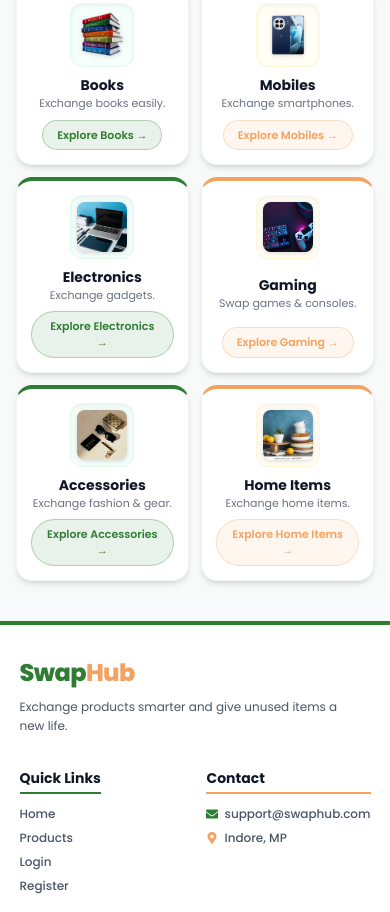
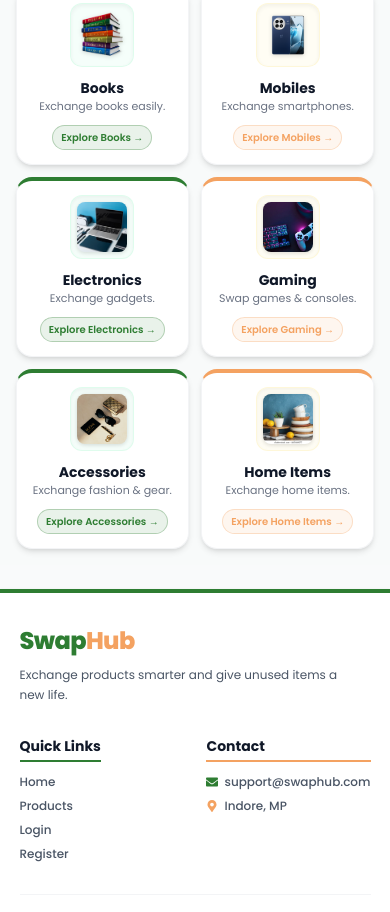
Before and after one commit to Amanverma45/swapHub, a React (Vite) app in the folder Frontend/hub/: page / in a window 390 px wide. Shown: the part 1460-2372 px from the top of the page. Built offline with nearby package versions, Linux system fonts and the light colour scheme; no server answers.

Commit message:
manage nav css

```diff
--- a/Frontend/hub/src/Components/Home.jsx
+++ b/Frontend/hub/src/Components/Home.jsx
@@ -241,7 +241,7 @@ const Home = () => {
                                 </p>
                             </div>
 
-                            <span className="mt-2 sm:mt-4 inline-flex items-center justify-center px-3.5 py-1.5 rounded-full text-[11px] sm:text-xs font-semibold text-[#2E7D32] bg-[#2E7D32]/10 border border-[#2E7D32]/30 group-hover:bg-[#2E7D32] group-hover:text-white transition-all duration-300">
+                            <span className="mt-2 sm:mt-4 inline-flex items-center justify-center px-2 sm:px-3.5 py-1 sm:py-1.5 rounded-full text-[10px] sm:text-xs font-semibold whitespace-nowrap text-[#2E7D32] bg-[#2E7D32]/10 border border-[#2E7D32]/30 group-hover:bg-[#2E7D32] group-hover:text-white transition-all duration-300">
                                 Explore Books &rarr;
                             </span>
                         </motion.div>
@@ -274,7 +274,7 @@ const Home = () => {
                                 </p>
                             </div>
 
-                            <span className="mt-2 sm:mt-4 inline-flex items-center justify-center px-3.5 py-1.5 rounded-full text-[11px] sm:text-xs font-semibold text-[#F4A261] bg-[#F4A261]/10 border border-[#F4A261]/30 group-hover:bg-[#F4A261] group-hover:text-white transition-all duration-300">
+                            <span className="mt-2 sm:mt-4 inline-flex items-center justify-center px-2 sm:px-3.5 py-1 sm:py-1.5 rounded-full text-[10px] sm:text-xs font-semibold whitespace-nowrap text-[#F4A261] bg-[#F4A261]/10 border border-[#F4A261]/30 group-hover:bg-[#F4A261] group-hover:text-white transition-all duration-300">
                                 Explore Mobiles &rarr;
                             </span>
                         </motion.div>
@@ -307,7 +307,7 @@ const Home = () => {
                                 </p>
                             </div>
 
-                            <span className="mt-2 sm:mt-4 inline-flex items-center justify-center px-3.5 py-1.5 rounded-full text-[11px] sm:text-xs font-semibold text-[#2E7D32] bg-[#2E7D32]/10 border border-[#2E7D32]/30 group-hover:bg-[#2E7D32] group-hover:text-white transition-all duration-300">
+                            <span className="mt-2 sm:mt-4 inline-flex items-center justify-center px-2 sm:px-3.5 py-1 sm:py-1.5 rounded-full text-[10px] sm:text-xs font-semibold whitespace-nowrap text-[#2E7D32] bg-[#2E7D32]/10 border border-[#2E7D32]/30 group-hover:bg-[#2E7D32] group-hover:text-white transition-all duration-300">
                                 Explore Electronics &rarr;
                             </span>
                         </motion.div>
@@ -340,7 +340,7 @@ const Home = () => {
                                 </p>
                             </div>
 
-                            <span className="mt-2 sm:mt-4 inline-flex items-center justify-center px-3.5 py-1.5 rounded-full text-[11px] sm:text-xs font-semibold text-[#F4A261] bg-[#F4A261]/10 border border-[#F4A261]/30 group-hover:bg-[#F4A261] group-hover:text-white transition-all duration-300">
+                            <span className="mt-2 sm:mt-4 inline-flex items-center justify-center px-2 sm:px-3.5 py-1 sm:py-1.5 rounded-full text-[10px] sm:text-xs font-semibold whitespace-nowrap text-[#F4A261] bg-[#F4A261]/10 border border-[#F4A261]/30 group-hover:bg-[#F4A261] group-hover:text-white transition-all duration-300">
                                 Explore Gaming &rarr;
                             </span>
                         </motion.div>
@@ -373,7 +373,7 @@ const Home = () => {
                                 </p>
                             </div>
 
-                            <span className="mt-2 sm:mt-4 inline-flex items-center justify-center px-3.5 py-1.5 rounded-full text-[11px] sm:text-xs font-semibold text-[#2E7D32] bg-[#2E7D32]/10 border border-[#2E7D32]/30 group-hover:bg-[#2E7D32] group-hover:text-white transition-all duration-300">
+                            <span className="mt-2 sm:mt-4 inline-flex items-center justify-center px-2 sm:px-3.5 py-1 sm:py-1.5 rounded-full text-[10px] sm:text-xs font-semibold whitespace-nowrap text-[#2E7D32] bg-[#2E7D32]/10 border border-[#2E7D32]/30 group-hover:bg-[#2E7D32] group-hover:text-white transition-all duration-300">
                                 Explore Accessories &rarr;
                             </span>
                         </motion.div>
@@ -406,7 +406,7 @@ const Home = () => {
                                 </p>
                             </div>
 
-                            <span className="mt-2 sm:mt-4 inline-flex items-center justify-center px-3.5 py-1.5 rounded-full text-[11px] sm:text-xs font-semibold text-[#F4A261] bg-[#F4A261]/10 border border-[#F4A261]/30 group-hover:bg-[#F4A261] group-hover:text-white transition-all duration-300">
+                            <span className="mt-2 sm:mt-4 inline-flex items-center justify-center px-2 sm:px-3.5 py-1 sm:py-1.5 rounded-full text-[10px] sm:text-xs font-semibold whitespace-nowrap text-[#F4A261] bg-[#F4A261]/10 border border-[#F4A261]/30 group-hover:bg-[#F4A261] group-hover:text-white transition-all duration-300">
                                 Explore Home Items &rarr;
                             </span>
                         </motion.div>
```
